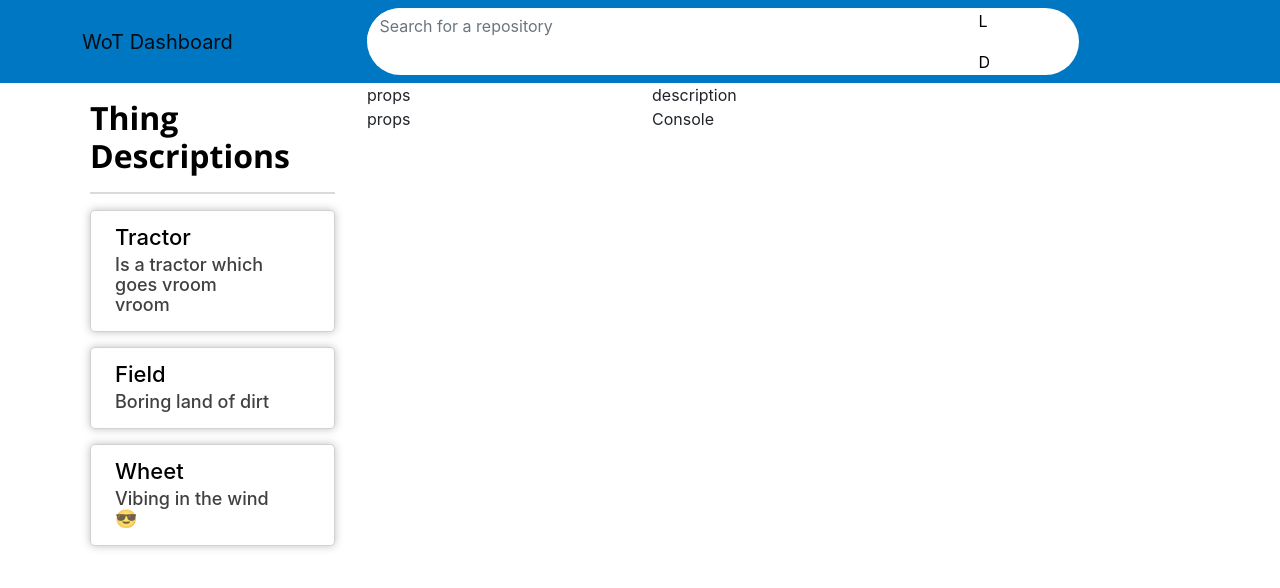
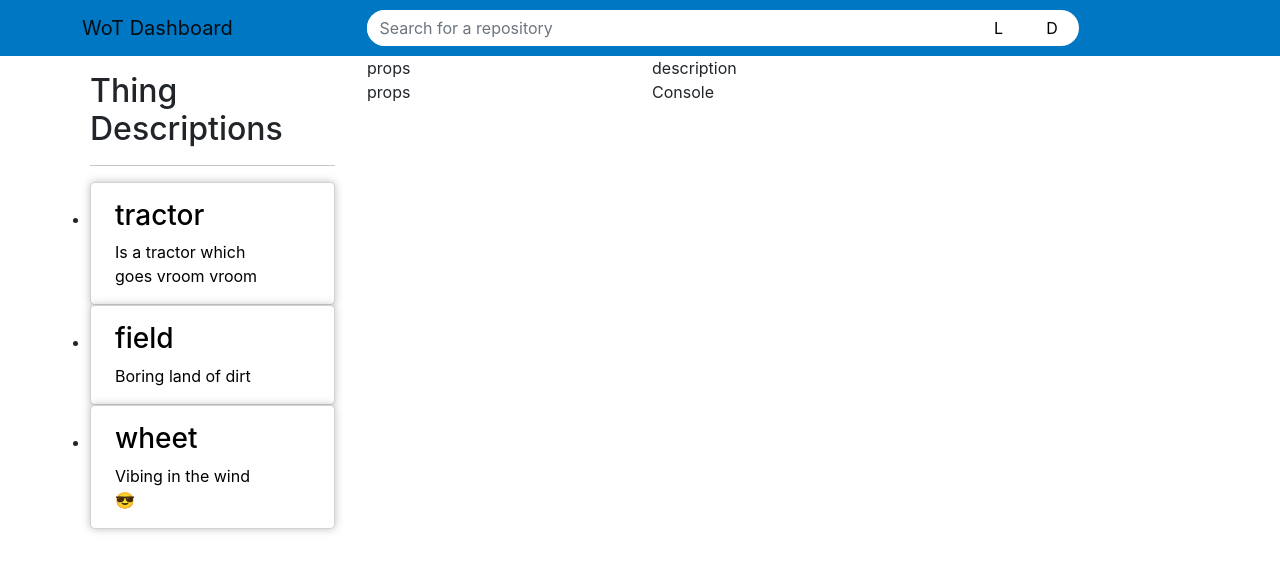
Before and after one commit to Erro48/itd-debugtool, a React (Create React App) app: page / in a window 1280 px wide. Shown: the top 588 px of the page. Built offline with nearby package versions, Linux system fonts and the light colour scheme.

Commit message:
Remove extra style

```diff
--- a/src/App.css
+++ b/src/App.css
@@ -25,53 +25,3 @@
 	font-family: 'Open Sans';
 	src: url('./assets/fonts/OpenSans-VariableFont_wdth,wght.ttf');
 }
-
-header > h2 {
-	color: var(--primary-text-color);
-	font-family: var(--secondary-font);
-	font-size: 32px;
-	font-weight: bold;
-}
-
-header > hr {
-	border-top: 2px solid var(--tertiary-color);
-}
-
-ul {
-	list-style: none;
-	padding: 0;
-	display: flex;
-	flex-direction: column;
-	align-items: center;
-	gap: 15px;
-}
-
-ul li {
-	width: 100%;
-}
-
-.td-card {
-	background-color: var(--light-color);
-	filter: drop-shadow(0px 0px 4px rgba(0, 0, 0, 0.25));
-	border-radius: var(--small-border-radius);
-	color: var(--primary-text-color);
-	text-decoration: none;
-}
-
-.td-card h3.title {
-	font-weight: 500;
-	font-size: 22px;
-	line-height: 20px;
-	text-transform: capitalize;
-}
-
-.td-card .description {
-	color: var(--secondary-text-color);
-	font-weight: 500;
-	font-size: 18px;
-	line-height: 20px;
-}
-
-.td-card img.right-arrow {
-	rotate: 180deg;
-}
```
